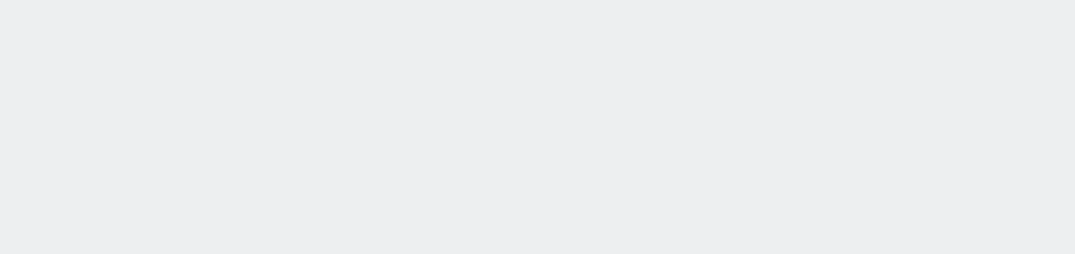
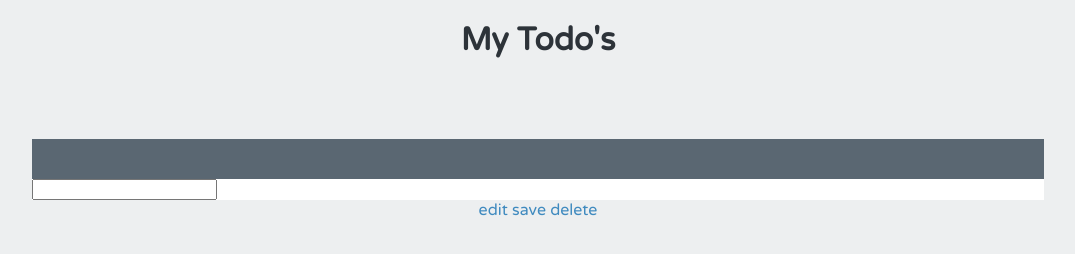
Before and after one commit to JakeBrose/treehouseAngularIntroProject, a plain HTML site: page index.html in a window 1280 px wide. Shown: the whole page, without its empty margins (102-1177 px from the left). Drawn offline with nearby package versions, Linux system fonts and the light colour scheme.

Commit message:
added buttons

```diff
--- a/index.html
+++ b/index.html
@@ -9,7 +9,17 @@
 
 <body ng-app="todoListApp">
 
-
+    <h1>My Todo's</h1>
+    <div class="list">
+        <input type="checkbox"/>
+        <label class="editing-label"></label>
+        <input class="editing-label" type="text"/>
+    </div>
+    <div class="actions">
+        <a href="">edit</a>
+        <a href="">save</a>
+        <a href="" class="delete">delete</a>
+    </div>
 
     <script src="vendor/angular.js" type="text/javascript"></script>
     <script src="scripts/app.js" type="text/javascript"></script>
```
